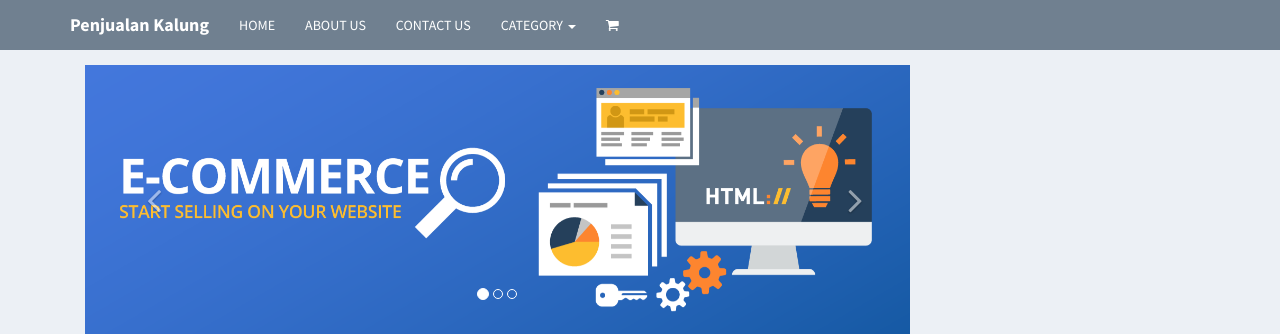
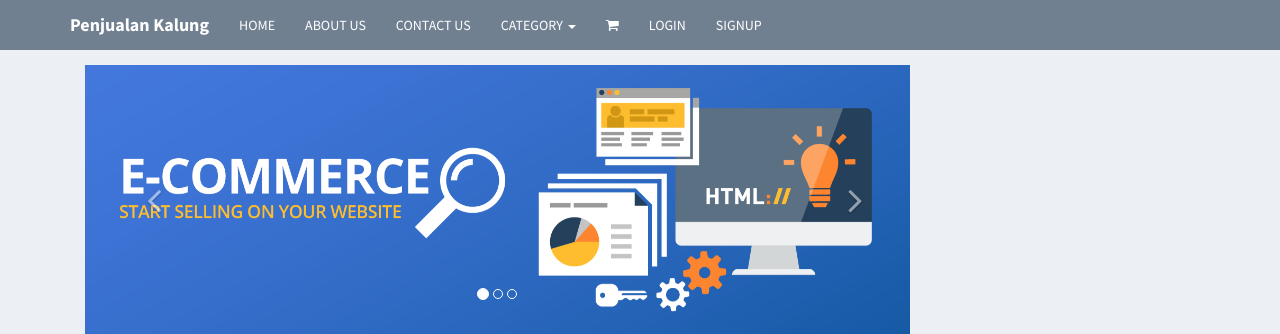
Before and after one commit to yedyaditya13/kosmetik, a PHP site: page / in a window 1280 px wide. Shown: the top 334 px of the page. Run offline with PHP 8.4, Linux system fonts and the light colour scheme.

Commit message:
modified and added Login & Signup navbar and add footer on index file

```diff
--- a/includes/footer.php
+++ b/includes/footer.php
@@ -3,6 +3,6 @@
       <div class="pull-right hidden-xs">
         <b>All rights reserved</b>
       </div>
-      <strong>Copyright &copy; 2018 Brought to You By <a href="https://code-projects.org/">Code-Projects</a></strong>
+      <strong>Copyright &copy; 2020 Brought to You By <a href="#">GendhisKalung</a></strong>
     </div>
 </footer>
--- a/includes/navbar.php
+++ b/includes/navbar.php
@@ -50,6 +50,8 @@
                         <li class="footer"><a href="cart_view.php">Go to Cart</a></li>
                         </ul>
                     </li>
+                    <li><a href='login.php'>LOGIN</a></li>
+                    <li><a href='signup.php'>SIGNUP</a></li>
                 </ul>
             </div>
 
--- a/index.php
+++ b/index.php
@@ -65,6 +65,7 @@
             </div>
         </div>
 
+    <?php include 'includes/footer.php' ?>
     </div>
 </body>
 </html>
```
